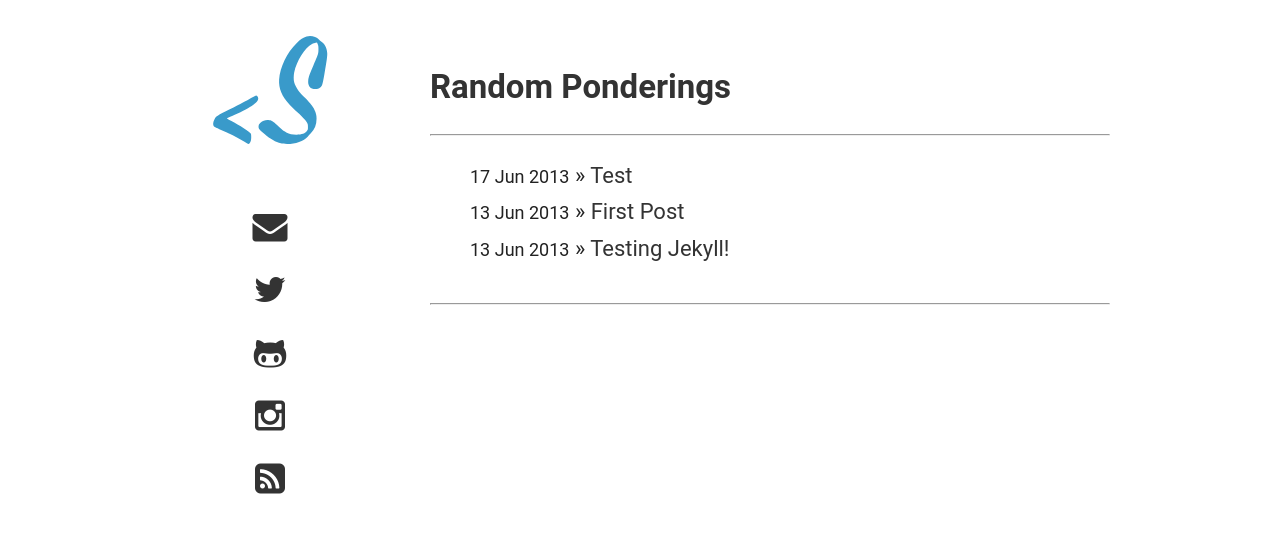
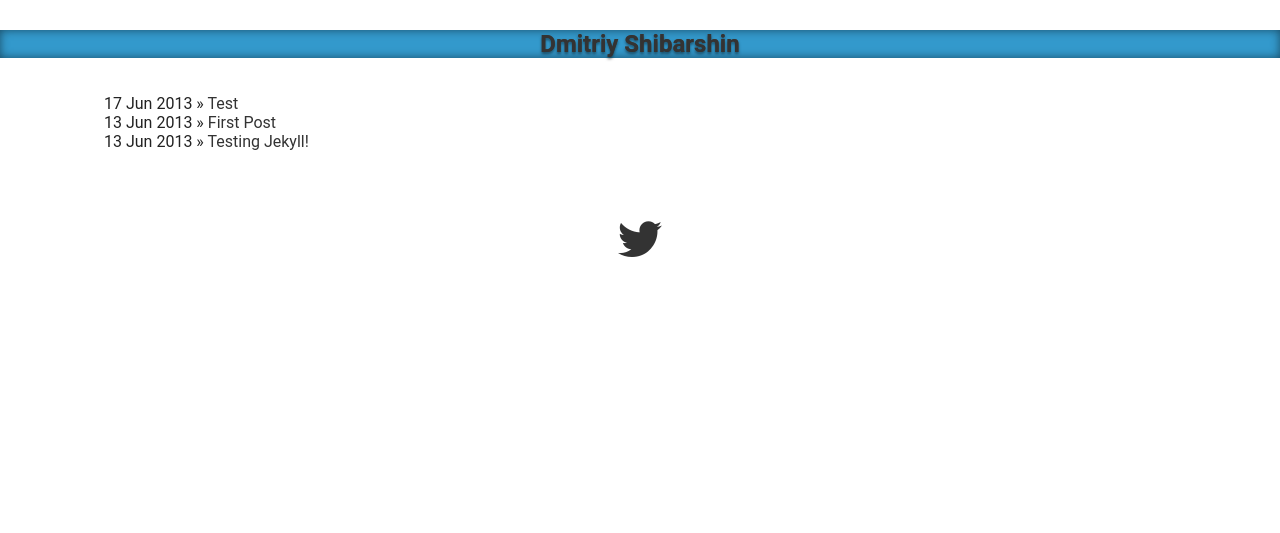
Before and after one commit to dshibarshin/shibarshin.com, a Jekyll site: the page built from index.html, in a window 1280 px wide. Shown: the top 533 px of the page. Built offline with Jekyll 4.4.1, drawn with Linux system fonts in a browser that asks for light colours.

Commit message:
Adjust layout

```diff
--- a/_layouts/default.html
+++ b/_layouts/default.html
@@ -27,11 +27,15 @@
 <body>
 
 <header>
+<!--<a href="/" class="logo">
+	<img src="/img/S.svg" alt="Shibarshin" width="auto" height="120">
+</a>-->
 
+<h1><a href="/">Dmitriy Shibarshin</a>
 
 </header>
 
-<div id="sidebar">
+<!--<div id="sidebar">
 	<a href="/" class="logo">
 	<img src="/img/S.svg" alt="Shibarshin" width="240" height="180">
 	</a>
@@ -55,25 +59,22 @@
 		<div style="font-size: 35px; font-color: #2F8CD5x;">
 		<i class="icon-rss-sign"></i>
 	</a></p>
-</div>
+</div>-->
 
-<div id="blog">
+<div class="blog">
 	<div class="post">
 		<h2><a href="{{page.url}}">{{page.title}}</a></h2>
 		<span>{{ page.date | date: "%d %B %Y" }}</span>
-		<hr />
 	    <p>{{content}}</p>
-	    <hr />
 	</div>
 </div>
 
 
 <footer>
-	<!--<div class="footer>"
-    <span class="block right"><a href="https://twitter.com/dshibarshin"
+    <a href="https://twitter.com/dshibarshin/"
 		<div style="font-size: 50px; font-color: #2F8CD5x;">
-		<i class="icon-twitter"></i></span>-->
-	</div>
+		<i class="icon-twitter"></i>
+	</a>
 </footer>
 
 <script>
--- a/_layouts/post.html
+++ b/_layouts/post.html
@@ -4,10 +4,8 @@ layout: default
 
 <h3><a href="{{page.url}}">{{page.title}}</a></h3>
     <span>{{ page.date | date: "%d %B %Y" }}</span>
-    <hr />
     <p>{{page.content}}</p>
 
 <div class="post">
 {{ content }}
-	<span class="meta right">via <a href="http://twitter.com/dshibarshin"></a></span>
 </div>
--- a/css/main.css
+++ b/css/main.css
@@ -6,61 +6,58 @@ html {
 body {
   background-color: #ffffff;
   color: #222222;
-  width: 960px;
-  margin: 0;
-  padding-left: 1.618;
-  padding-right: 20px;
-  font-size: 22px;
   font-family: "roboto", sans-serif;
   text-rendering: optimizeLegibility;
+  margin: 0 auto;
 }
 
-#blog {
-  padding-left: 280px;
-  padding-top: 40px;
-  list-style-type: none;
-  margin-bottom: 2em;
+header {
+  font-family: "roboto", sans-serif;
+  text-rendering: optimizeLegibility;
+  font-size: 1.5em;
+  height: auto;
+  width: auto;
+  margin: 0 auto;
+  text-align: center;
+  background-color: #3399CC;
+  box-shadow: inset 0px 0px 10px rgba(0,0,0,0.5);
+}
+
+.blog > .post {
+  width: 90%;
+  margin: 36px auto;
 }
 
 ul.post {
   list-style-type: none;
-  margin-bottom: 1.618em;
-  padding-left: 1.618;
 }
 
 ul.post li {
   height: 100%;
-  line-height: 1.618em;
 }
 
 ul.post span {
   color: #222222;
   font-family: "roboto", sans-serif;
-  font-size: 18px;
+  font-size: 1em;
   text-rendering: optimizeLegibility;
 }
 
-#sidebar {
-  text-align: center;
-  position: fixed;
-  width: 240px;
-  height: auto;
-  background-color: #ffffff;
+footer {
+  text-align:center;
+  position:fixed;
+  bottom: 0px;
+  width: 100%;
 }
 
-#sidebar a:hover {
-    color:#3399cc;
-    background-color:#ffffff;
+h1 {
+  background-color: #565656;
+  color: transparent;
+  text-shadow: 0px 2px 3px rgba(0,0,0,0.5);
+  -webkit-background-clip: text;
+     -moz-background-clip: text;
+          background-clip: text;
 }
-
-/*footer {
-  padding: 0 10px;
-  position: fixed;
-  bottom: 10px;
-  height: 10px;
-  width: 240px;
-  background-color: #3399CC;
-}*/
 
 a:link {
     text-decoration: none;
--- a/index.html
+++ b/index.html
@@ -1,9 +1,9 @@
 ---
 layout: default
-title: Random Ponderings
+title:
 ---
 
-<div id="home">
+<div id="blog">
   <ul class="post">
     {% for post in site.posts %}
       <li><span>{{ post.date | date_to_string }}</span> &raquo; <a href="{{ post.url }}">{{ post.title }}</a></li>
```
Also changed, not shown: 7 other files.
